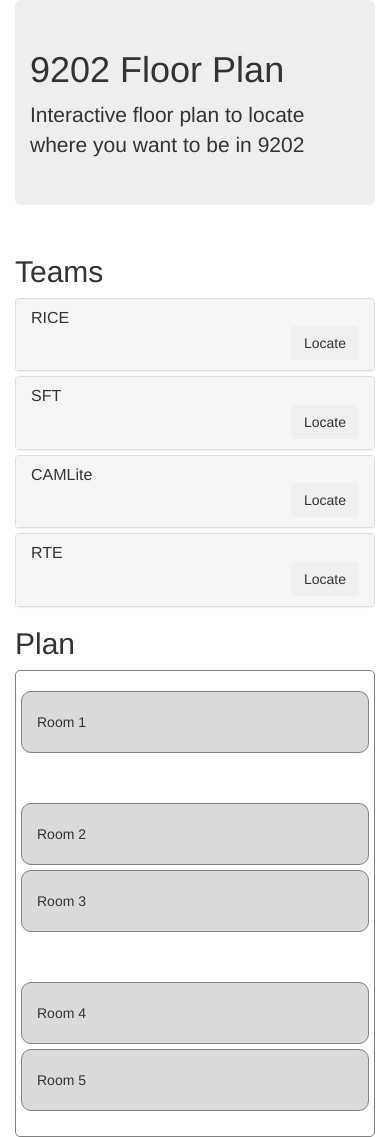
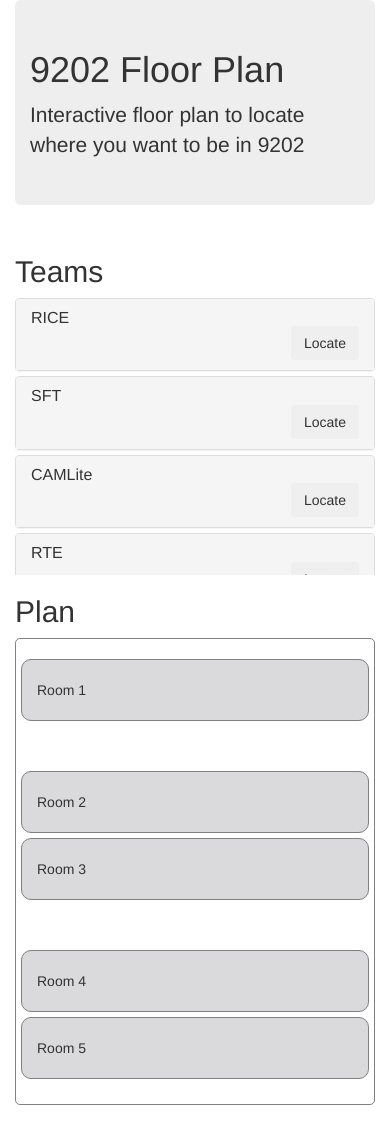
Before and after one commit to tinyoafman/we-floor-plan, a website: page views/index.html in a window 390 px wide. After the commit the page ends 1105 px from the top, so only its background shows below. Drawn offline with nearby package versions, Linux system fonts and the light colour scheme.

Commit message:
TS add panel scroll

```diff
--- a/views/index.html
+++ b/views/index.html
@@ -20,7 +20,7 @@
     <!--  app -->
     <div class="row">
       <!-- left hand pane -->
-      <div class="col-sm-6">
+      <div class="col-sm-6 pre-scrollable">
         <h2>Teams</h2>
         <div class="panel-group" id="teams">
           <!--  RICE -->
```
